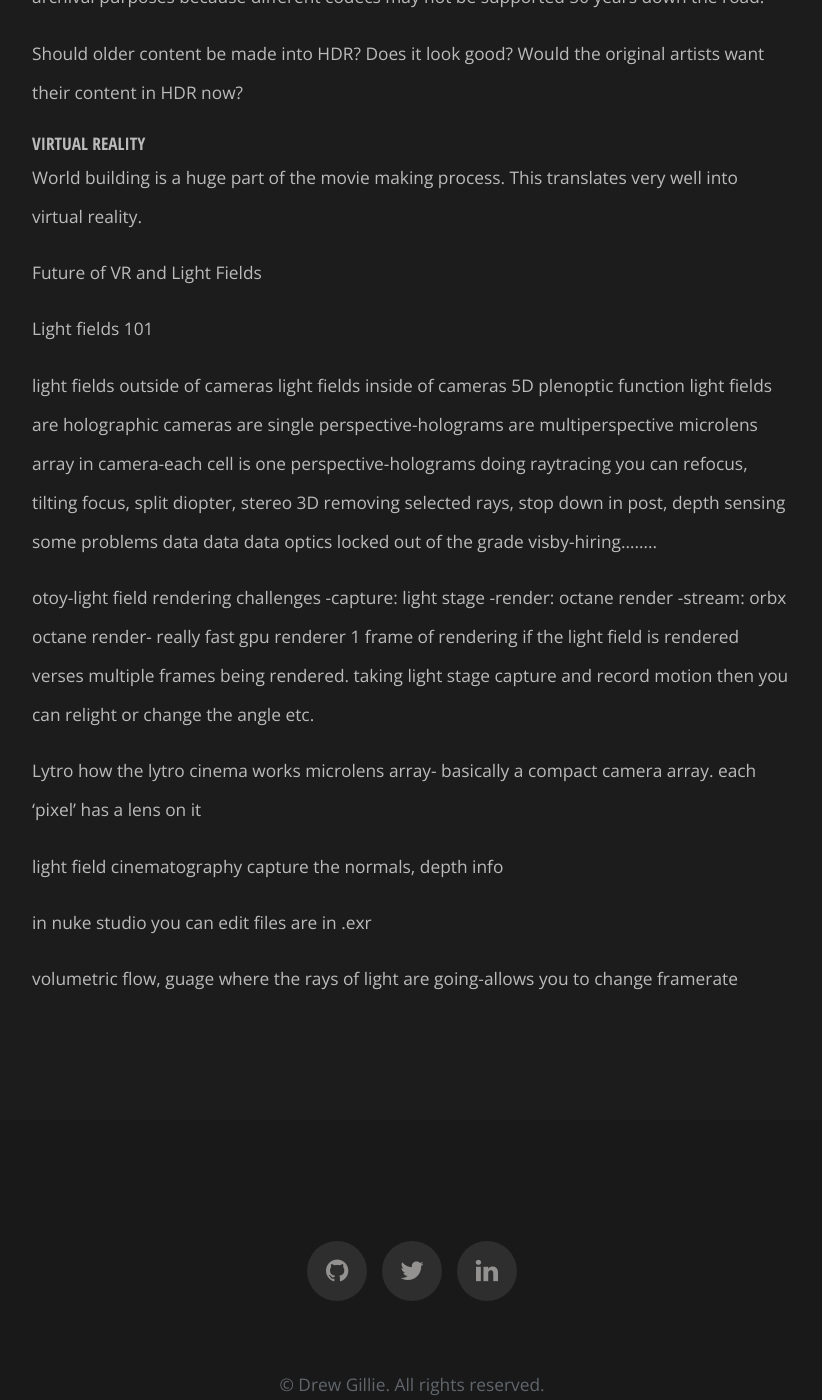
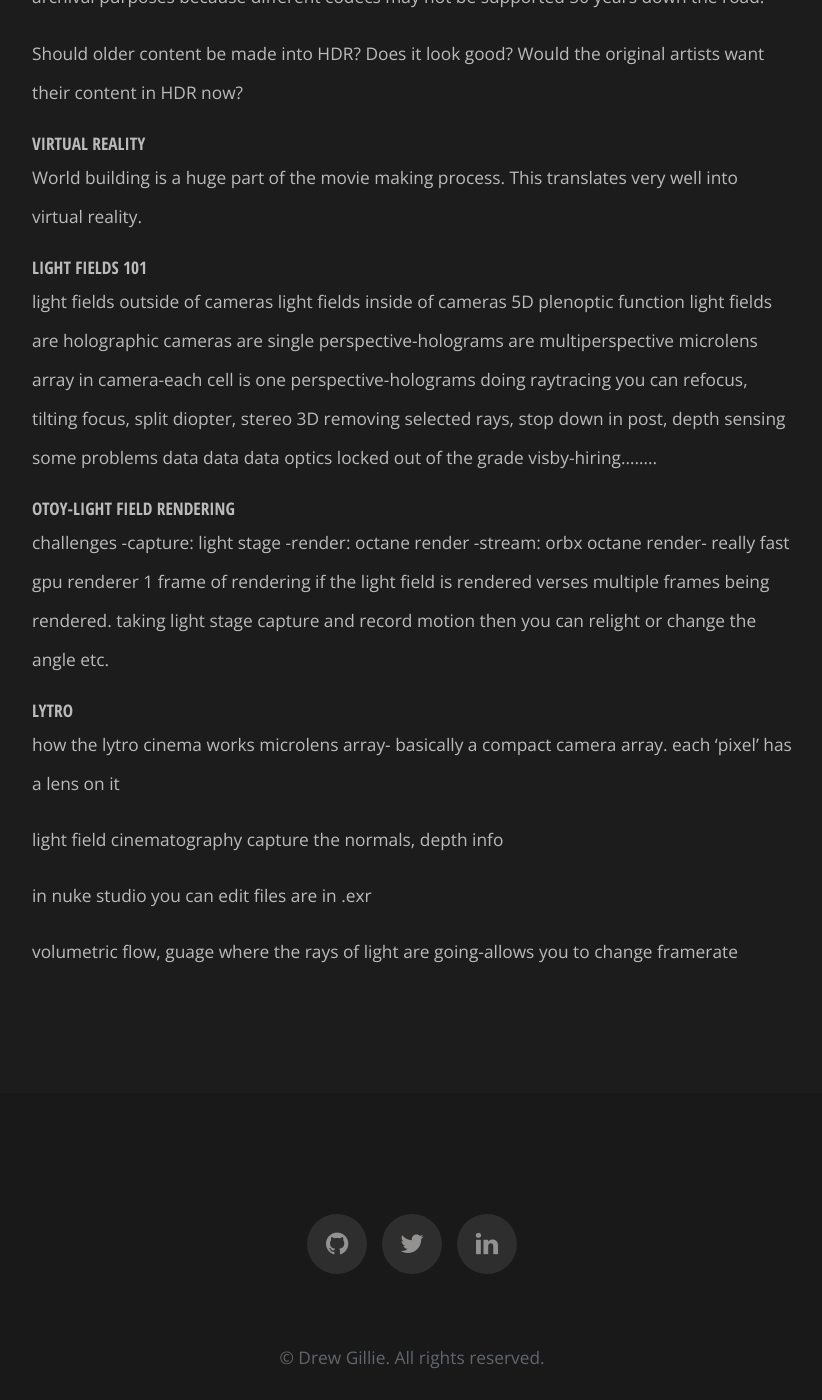
Before and after one commit to drewgillievfx/DrewGillie.com, a Jekyll site: the page built from _posts/2016-04-17-NAB-2016-Day-2.md, in a window 1280 px wide and 1400 px high, scrolled down 553 px. Shown: the whole window, without its empty margins (228-1050 px from the left). Built offline with Jekyll 4.4.1, drawn with Linux system fonts in a browser that asks for light colours.

Commit message:
title change in nab day 2

```diff
--- a/_posts/2016-04-17-NAB-2016-Day-2.md
+++ b/_posts/2016-04-17-NAB-2016-Day-2.md
@@ -21,9 +21,8 @@ World building is a huge part of the movie making process. This translates very
 well into virtual reality.
 
 
-Future of VR and Light Fields
 
-Light fields 101
+### Light fields 101
 
 light fields outside of cameras
 light fields inside of cameras
@@ -42,7 +41,7 @@ locked out of the grade
 visby-hiring........
 
 
-otoy-light field rendering
+#### otoy-light field rendering
 challenges
 -capture: light stage
 -render: octane render
@@ -53,7 +52,7 @@ challenges
  relight or change the angle etc.
 
 
- Lytro
+##### Lytro
  how the lytro cinema works
  microlens array- basically a compact camera array. each 'pixel' has a lens on
  it
```
